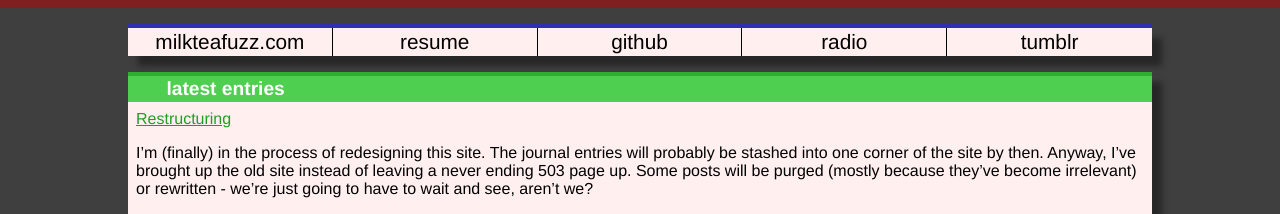
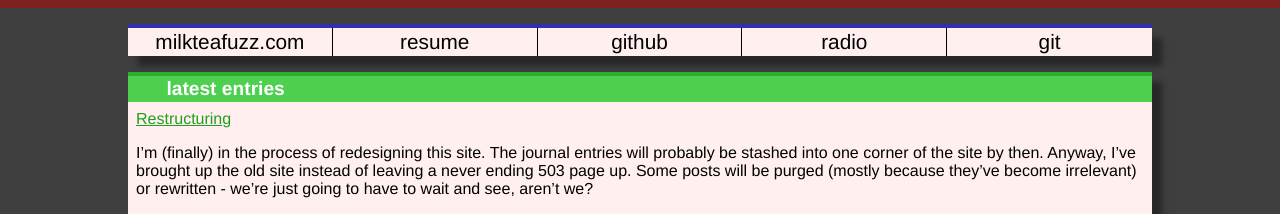
Before and after one commit to lae/web, a Jekyll site: the page built from index.html, in a window 1280 px wide. Shown: the top 214 px of the page. Built offline with Jekyll 4.4.1, drawn with Linux system fonts in a browser that asks for light colours; Markdown is read by kramdown in place of the engine named in the settings; the list of posts is cut into pages by our own code; comment, search, counter and statistics services are not loaded.

Commit message:
replaced tumblr link with git link

```diff
--- a/_includes/header.html
+++ b/_includes/header.html
@@ -8,7 +8,7 @@
       <li><a href="/resume">resume</a></li>
       <li><a href="http://github.com/liliff">github</a></li>
       <li><a href="http://radio.milkteafuzz.com">radio</a></li>
-      <li class="last"><a href="http://liliff.tumblr.com">tumblr</a></li>
+      <li class="last"><a href="http://git.milkteafuzz.com">git</a></li>
     </ul>
   </nav>
 </header>
```
